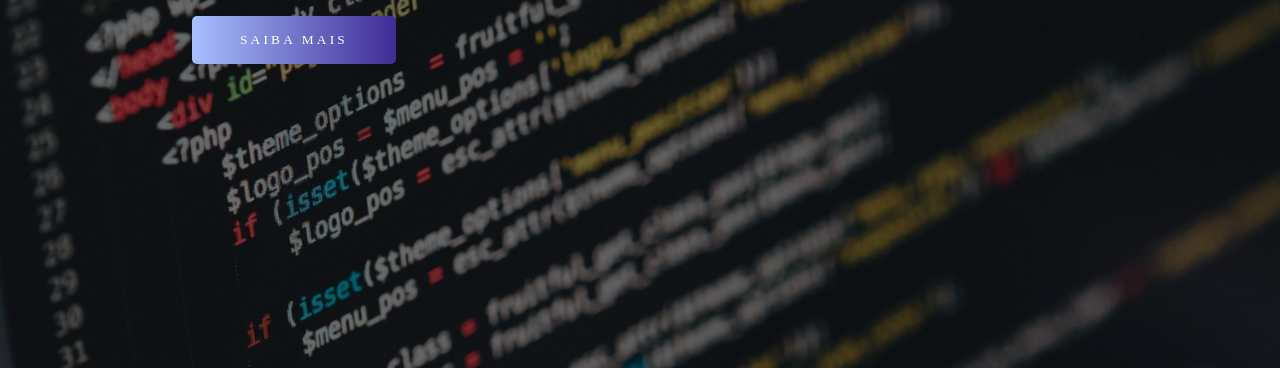
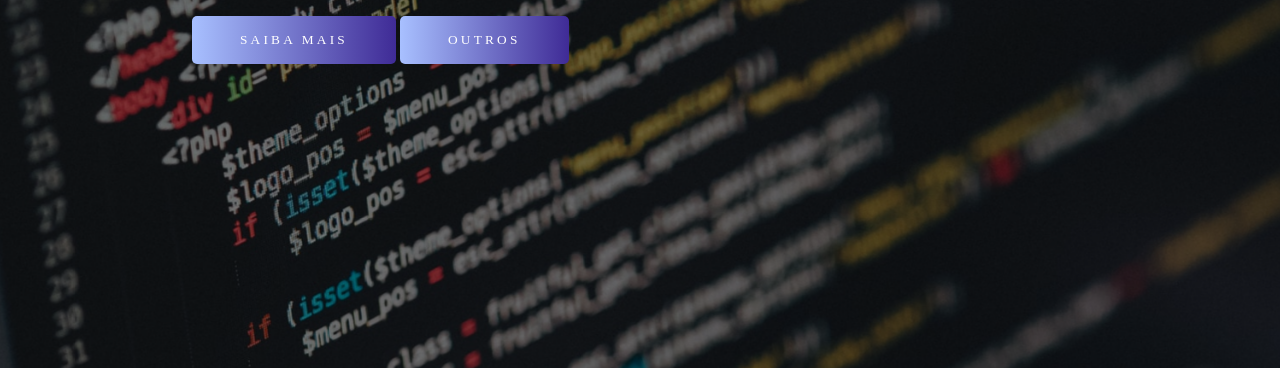
Before and after one commit to eoBIN97/inicio, a plain HTML site: page index.html in a window 1280 px wide. Shown: the part 432-800 px from the top of the page. Drawn offline with Linux system fonts and the light colour scheme.

Commit message:
Add files via upload

```diff
--- a/index.html
+++ b/index.html
@@ -18,6 +18,7 @@
         <h1>Web Developer & Front End<br> Designer</h1>
         <p>Fábio Silveira</p>
         <a href="https://eobin97.github.io/scorphofc/"><button>Saiba mais</button></a>
+        <a href="https://lafforg.github.io/lafforgofc/"><button>Outros</button></a>
     </div>
 </header>
 
```
